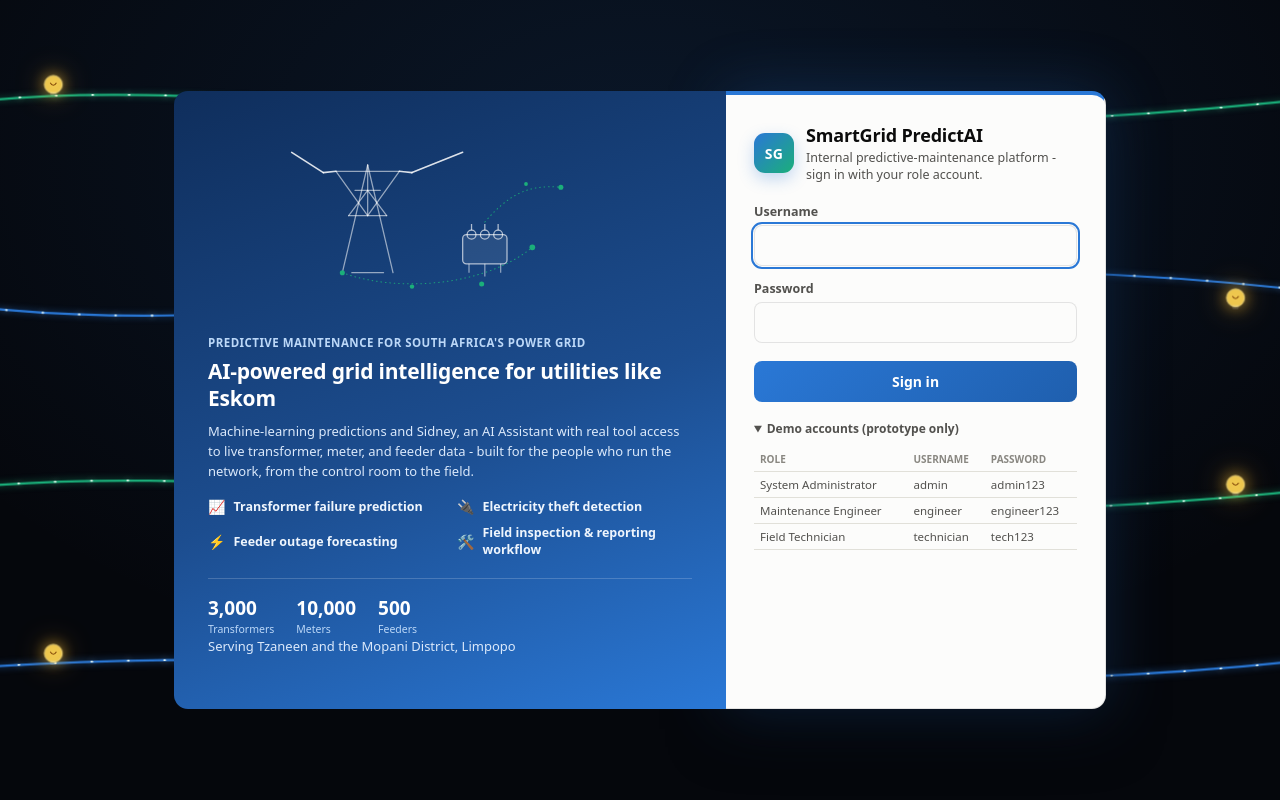
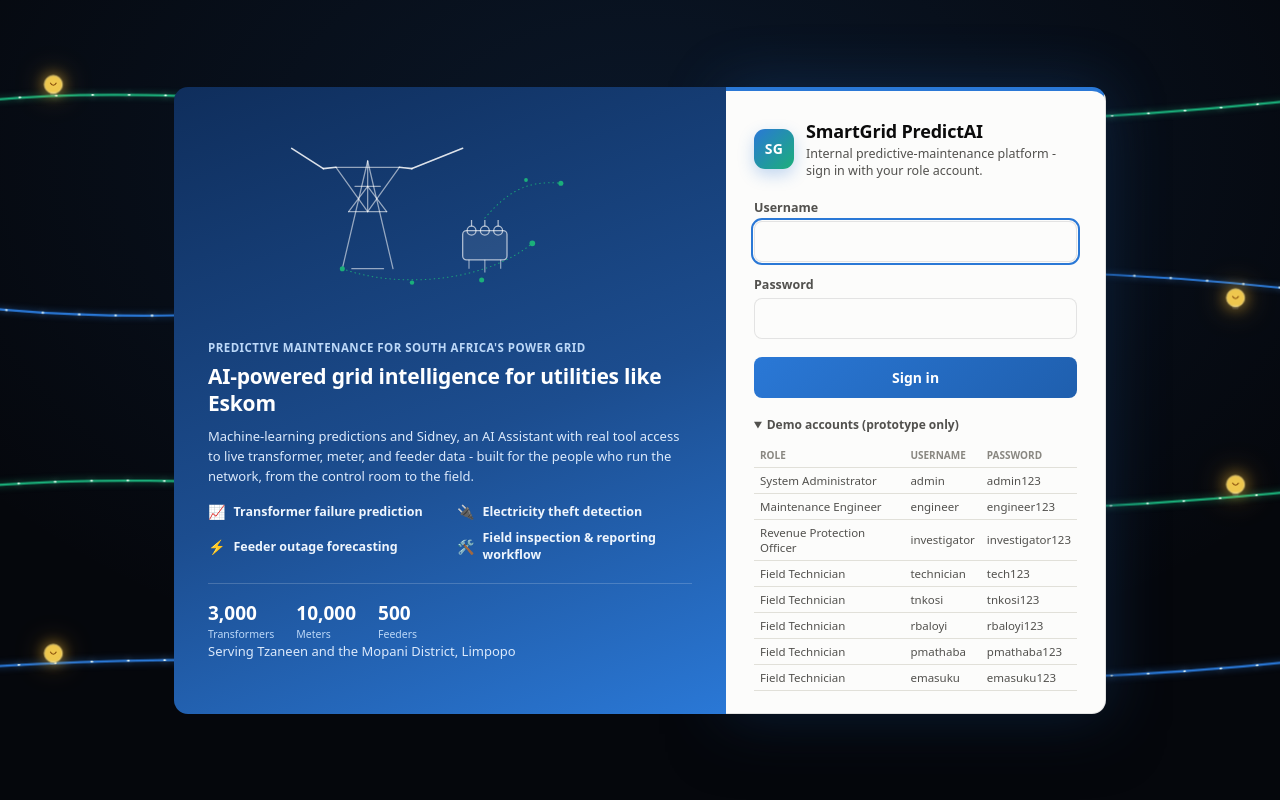
Before and after one commit to SIDNEY081/SmartGrid-PredictAI, a Flask app: page /login in a window 1280 px wide, after a click on "Demo accounts (prototype only)". Run offline with Flask 3, Linux system fonts and the light colour scheme.

Commit message:
List all demo accounts on the login page, not just the original four
The investigator role and the four new field technicians had known demo
passwords but weren't in the login page's quick-reference table, making it
hard to switch between accounts while testing.

Co-Authored-By: Claude Sonnet 5 <noreply@anthropic.com>

```diff
--- a/dashboard/templates/login.html
+++ b/dashboard/templates/login.html
@@ -146,7 +146,12 @@
           <tbody>
             <tr><td>System Administrator</td><td>admin</td><td>admin123</td></tr>
             <tr><td>Maintenance Engineer</td><td>engineer</td><td>engineer123</td></tr>
+            <tr><td>Revenue Protection Officer</td><td>investigator</td><td>investigator123</td></tr>
             <tr><td>Field Technician</td><td>technician</td><td>tech123</td></tr>
+            <tr><td>Field Technician</td><td>tnkosi</td><td>tnkosi123</td></tr>
+            <tr><td>Field Technician</td><td>rbaloyi</td><td>rbaloyi123</td></tr>
+            <tr><td>Field Technician</td><td>pmathaba</td><td>pmathaba123</td></tr>
+            <tr><td>Field Technician</td><td>emasuku</td><td>emasuku123</td></tr>
           </tbody>
         </table>
       </details>
```
